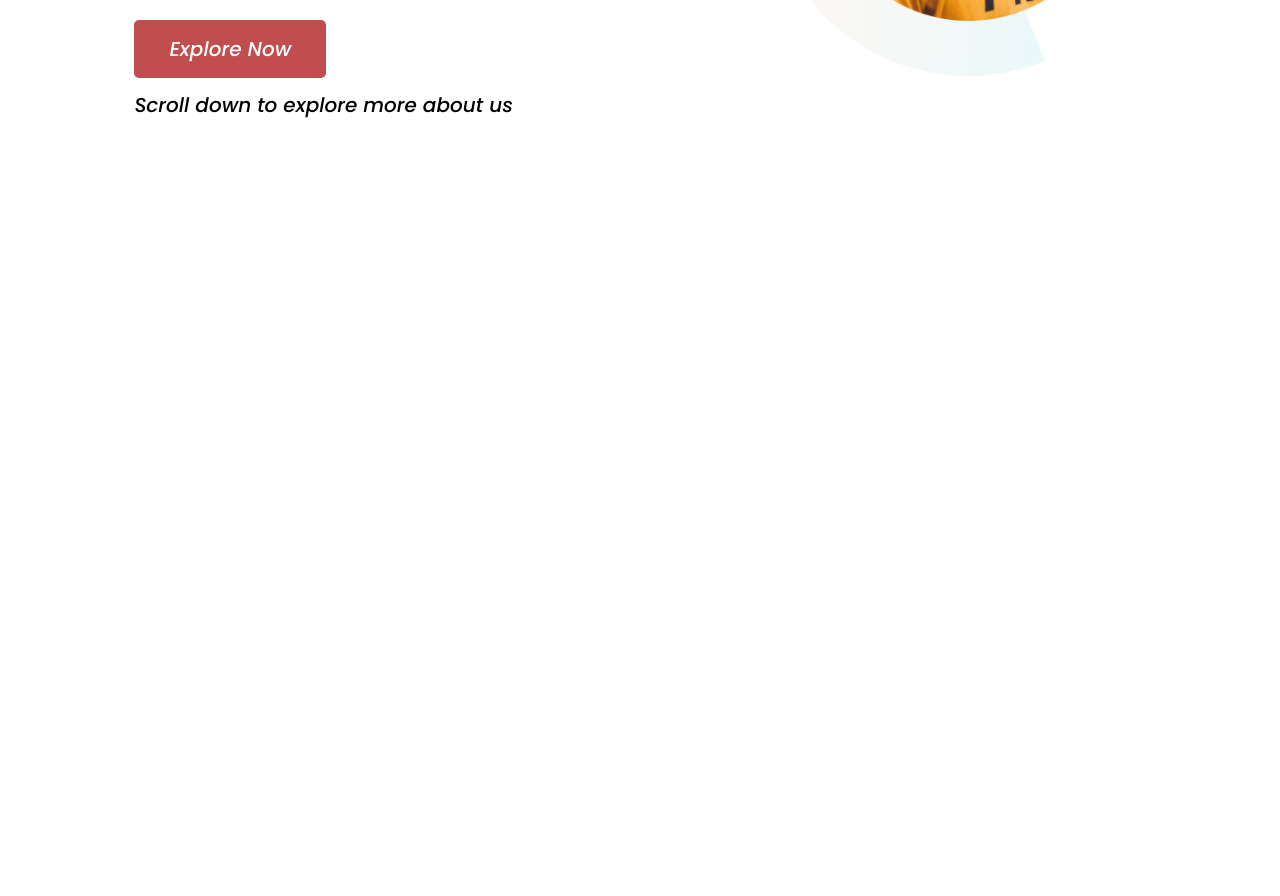
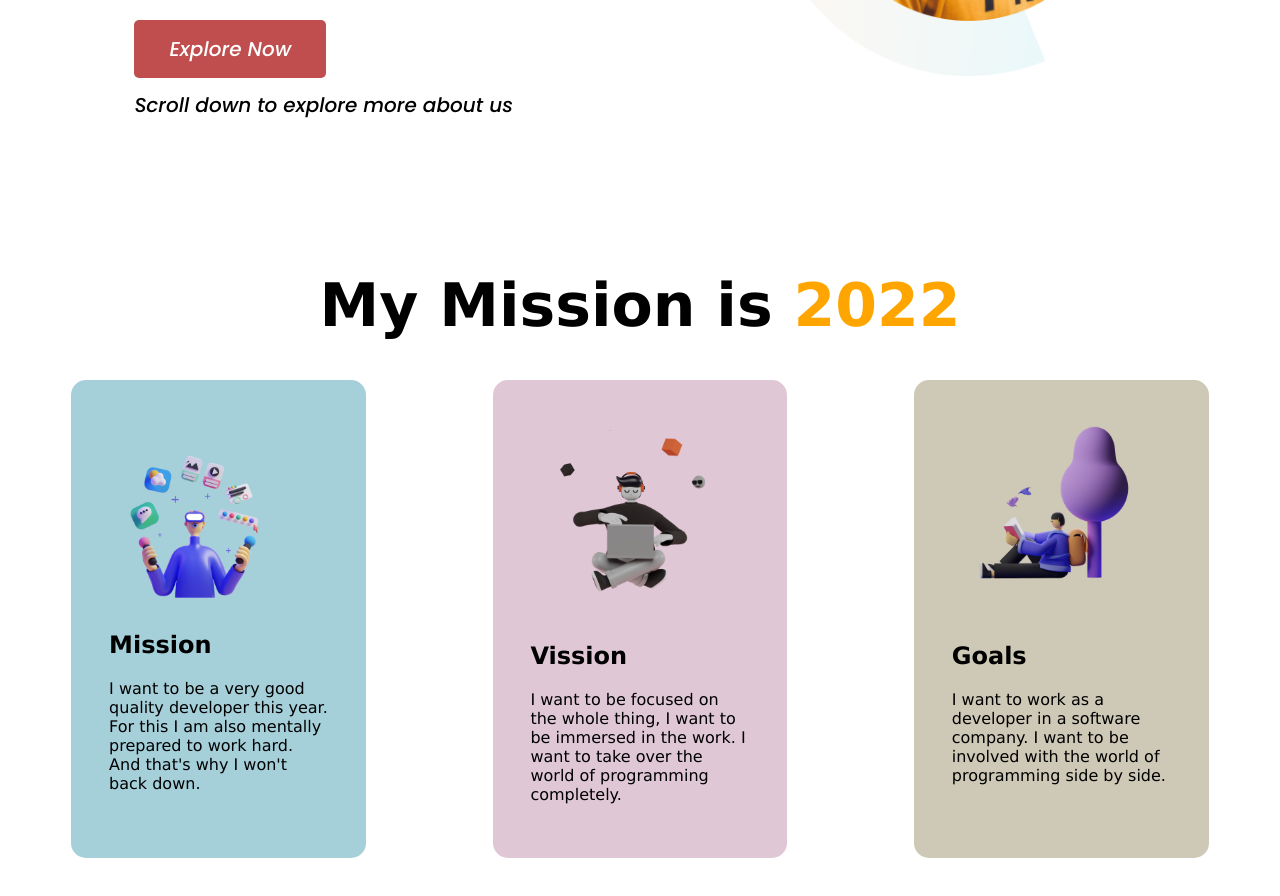
Before and after one commit to Engr-Jishan/few-portfolio-repo, a plain HTML site: page index.html in a window 1280 px wide. Shown: the part 574-1470 px from the top of the page. Before the commit the page ends 844 px from the top, so only its background shows below. Drawn offline with Linux system fonts and the light colour scheme; a web font is replaced by a local one.

Commit message:
second page added

```diff
--- a/index.html
+++ b/index.html
@@ -19,7 +19,7 @@
         <div class="flow-width">
             <div class="few-line">
                 <h1>Stay Focused on</h1>
-                <h1><span id="simple">Mission 2022</span></h1>
+                <h1><span class="simple">Mission 2022</span></h1>
             </div>
             <br>
             <p>We have a lot to do in this new year! One of them is developing my skills. And for that I will learn web
@@ -31,6 +31,32 @@
         <div class="flow-width">
             <img src="images/person/person-0.png" alt="frst person">
         </div>
+
+    </section>
+
+    <div class="another-flow-width">
+        <h1>My Mission is <span class="simple">2022</span></h1>
+    </div>
+    <section>
+        <div class="few-flow-width-one">
+            <img src="images/illustrators/illustrator-1.png" alt="Mission" style="width: 200px;">
+            <h1>Mission</h1>
+            <p>I want to be a very good quality developer this year. For this I am also mentally prepared to work hard.
+                And that's why I won't back down.</p>
+        </div>
+        <div class="few-flow-width-two">
+            <img src="images/illustrators/illustrator-2.png" alt="Vission" style="width: 200px;">
+            <h1>Vission</h1>
+            <p>I want to be focused on the whole thing, I want to be immersed in the work. I want to take over the world
+                of programming completely.</p>
+        </div>
+
+        <div class="few-flow-width-three">
+            <img src="images/illustrators/illustrator-3.png" alt="Goals" style="width: 200px;">
+            <h1>Goals</h1>
+            <p>I want to work as a developer in a software company. I want to be involved with the world of programming
+                side by side.</p>
+        </div>
     </section>
 </body>
 
--- a/style.css
+++ b/style.css
@@ -7,7 +7,7 @@ section{
     display: flex;
     margin-bottom: 130px;
 }
-#simple{
+.simple{
     color: orange;
 }
 .flow-width{
@@ -31,3 +31,44 @@ section{
         padding: 15px 35px;
         border-radius: 5px;
 }
+.another-flow-width{
+    font-size: 30px;
+    font-family: Verdana;
+    text-align: center;
+}
+.few-flow-width-one{
+    background-color: #a5d0da;
+    padding: 3%;
+    font-family: verdana;
+    width: 300px;
+    margin-left: 5%;
+    margin-right: 5%;
+    border-radius: 15px;
+}
+.few-flow-width-two{
+    background-color: #dfc7d6;
+    padding: 3%;
+    font-family: verdana;
+    width: 300px;
+    margin-left: 5%;
+    margin-right: 5%;
+    border-radius: 15px;
+}
+.few-flow-width-three{
+    background-color: #cec8b6;
+    padding: 3%;
+    font-family: verdana;
+    width: 300px;
+    margin-left: 5%;
+    margin-right: 5%;
+    border-radius: 15px;
+}
+.few-third-page{
+    width: 25%;
+    margin-left: 10%;
+    font-size: 30px;
+    font-family: Verdana;
+}
+.few-third-page p{
+    font-size: 20px;
+}
```
